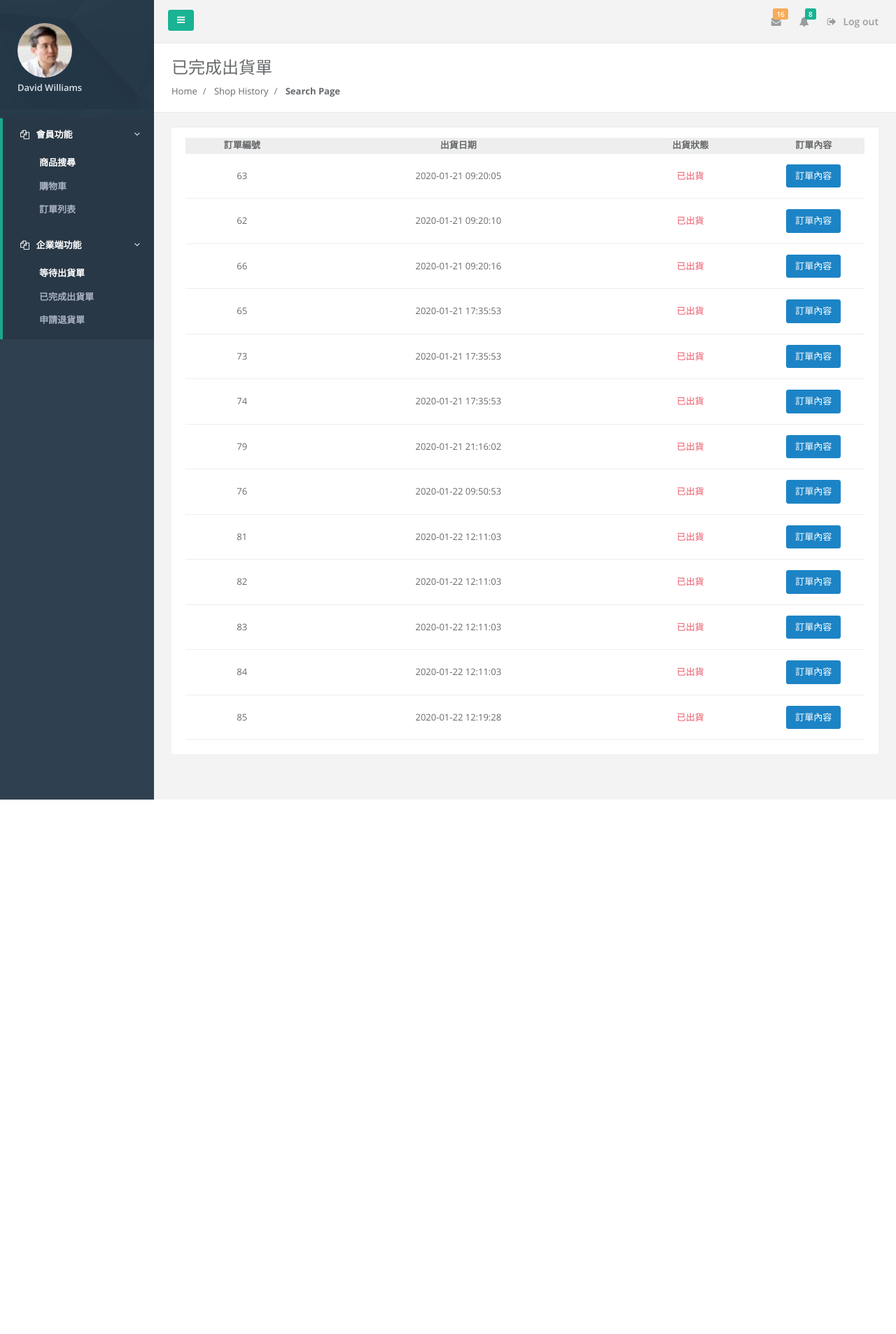
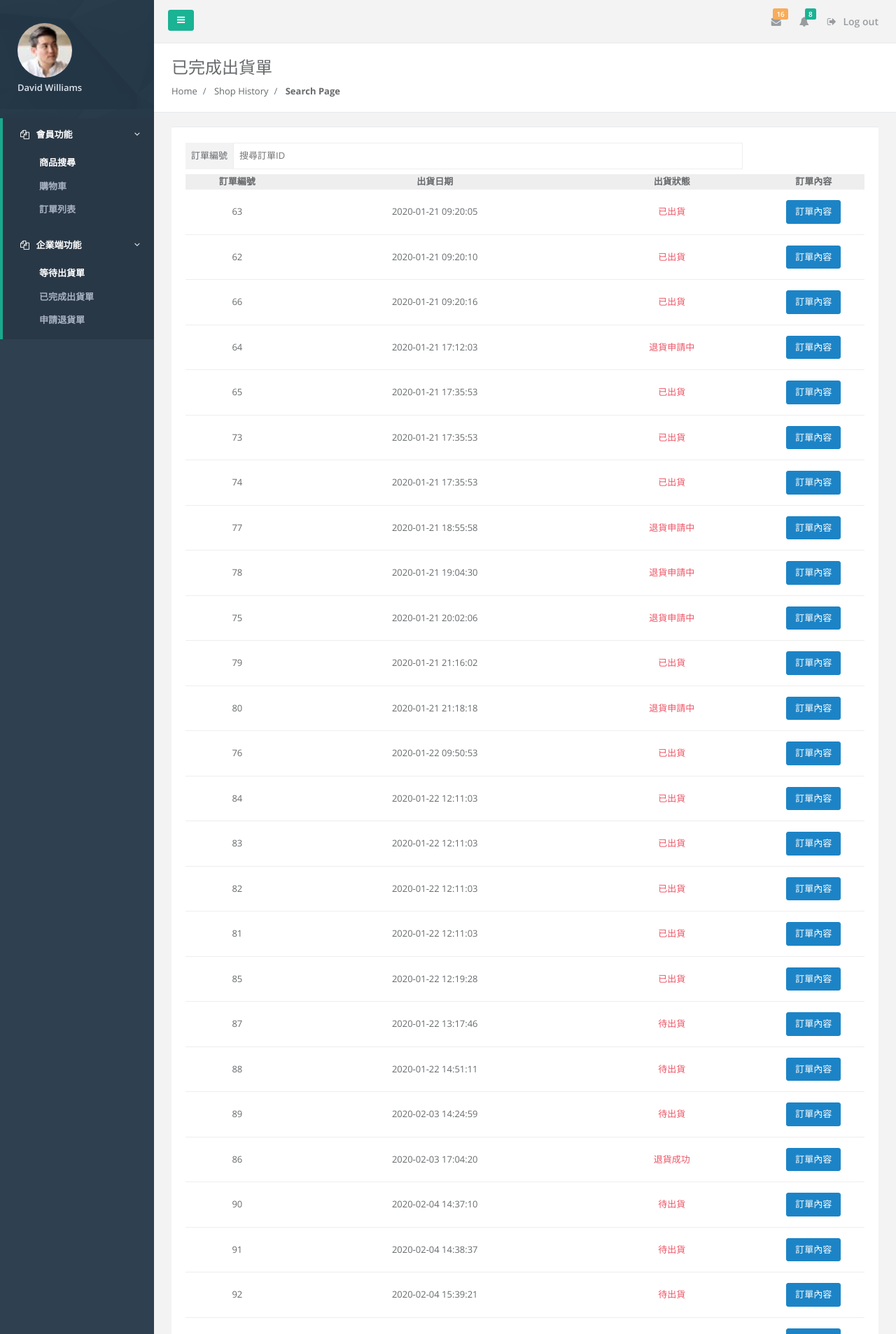
Before and after one commit to nichaschang/project-shopcart, a PHP site: page /outlist3.php in a window 1280 px wide. Shown: the top 1907 px of the page at 70% size. Before the commit the page ends 1143 px from the top, so only its background shows below. Run offline with PHP 8.4, Linux system fonts and the light colour scheme; data comes from the database, SQL or seed files in the repository.

Commit message:
修改SQL語法與新增搜尋功能

```diff
--- a/outlist3.php
+++ b/outlist3.php
@@ -66,9 +66,19 @@ if(isset($_POST['csId'])){
                 location.reload(json);
             })
         })
-    //多筆orderId傳送
-    $(document).on('click','button#order_detail',function(){
-
+    $("#order_id").on("keyup",function(){
+        $(".orderId").each(function(i,v){
+            let Num=Number($(this).text())
+            //TODO輸入3能進入if 但是卻沒有hide
+            if(Num==$("#order_id").val()){
+                $(".orderId").closest("tr").hide()
+                $(this).closest("tr").show()
+                return false;
+            }
+            if(false ||$("#order_id").val()!=Num){
+                $(".orderId").closest("tr").show()
+            }
+        })
     })
 
     });
@@ -215,12 +225,14 @@ if(isset($_POST['csId'])){
                     <div class="col-lg-12">
                         <div class="ibox ">
                             <div class="ibox-content">
-
-
+                                <div class="col-form-label w-100 text-center d-flex">
+                                    <span  class="d-flex align-items-center justify-content-center p-2" style="background:#f3f3f4" >訂單編號</span>
+                                    <input type="text" placeholder="搜尋訂單ID" id="order_id" class="text-left w-75 p-2">
+                                </div>
 
                             <?php
                             // 獲取所有已出貨的訂單
-    $sql="SELECT * FROM `orderlist` WHERE `outStatus`='已出貨'
+    $sql="SELECT * FROM `orderlist` WHERE `outStatus`!='訂單成立'
     ORDER BY `orderlist`.`updated_time` ASC ";
 
 
```
